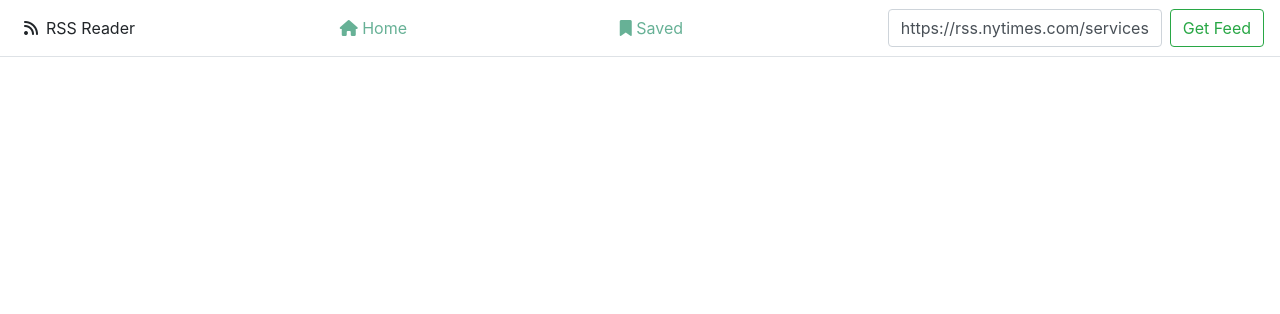
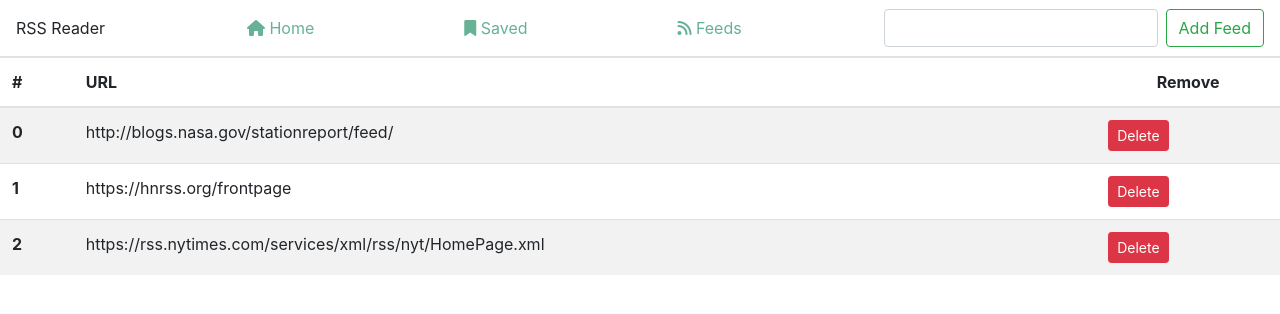
Before and after one commit to guygrigsby/react-rss, a React (Create React App) app: page /feeds in a window 1280 px wide. Shown: the top 314 px of the page. Built offline with nearby package versions, Linux system fonts and the light colour scheme.

Commit message:
added feeds page with add and delete ability. need to aggregate all feeds and persist state.

```diff
--- a/package.json
+++ b/package.json
@@ -13,6 +13,7 @@
     "react-dom": "^16.13.1",
     "react-router-dom": "^5.2.0",
     "react-scripts": "3.4.1",
+    "x-editable": "^1.5.1",
     "xml2js": "^0.4.23"
   },
   "scripts": {
--- a/src/App.js
+++ b/src/App.js
@@ -4,6 +4,7 @@ import { Switch, Route } from 'react-router-dom'
 import Home from './pages/Home.js'
 import Saved from './pages/Saved.js'
 import RSS from './services/rss.js'
+import Feeds from './pages/Feeds.js'
 import './App.scss'
 
 const storageKey = 'reactRssFaves'
@@ -15,7 +16,6 @@ const initialFaveState = () => {
     const m = new Map(
       l.reduce((map, obj) => {
         const doc = RSS.convertXML(obj.item)
-
         const xml = doc.querySelector('item')
         map.set(obj.key, xml)
         return map
@@ -29,9 +29,11 @@ const initialFaveState = () => {
 }
 
 const App = () => {
-  const [feedURL, setFeedURL] = useState(
+  const [feeds, setFeeds] = useState([
+    'http://blogs.nasa.gov/stationreport/feed/',
+    'https://hnrss.org/frontpage',
     'https://rss.nytimes.com/services/xml/rss/nyt/HomePage.xml',
-  )
+  ])
   const [items, setItems] = useState()
   const [faves, setFaves] = useState(initialFaveState())
   const saveFaves = (faves) => {
@@ -66,8 +68,8 @@ const App = () => {
     <div className="App">
       <Navbar
         title="RSS Reader"
-        feedURL={feedURL}
-        setFeedURL={setFeedURL}
+        setFeeds={setFeeds}
+        feeds={feeds}
         menuItems={[
           {
             name: 'Home',
@@ -79,6 +81,11 @@ const App = () => {
             icon: <i className="fas fa-bookmark"></i>,
             link: '/saved',
           },
+          {
+            name: 'Feeds',
+            icon: <i className="fa fa-rss"></i>,
+            link: '/feeds',
+          },
         ]}
       />
       <Switch>
@@ -86,13 +93,16 @@ const App = () => {
           path="/saved"
           render={() => <Saved toggleFave={toggleFave} faves={faves} />}
         />
+        <Route
+          path="/feeds"
+          render={() => <Feeds setFeeds={setFeeds} feeds={feeds} />}
+        />
 
         <Route
           exact
           path="/"
           render={() => (
             <Home
-              feedURL={feedURL}
               setItems={setItems}
               items={items}
               faves={faves}
--- a/src/components/FeedHeader.js
+++ b/src/components/FeedHeader.js
@@ -16,7 +16,9 @@ const FeedHeader = (props) => {
       <div className="m-2 p-2">{togglePaneElement}</div>
       <div className="d-flex flex-column w-100" id={`heading${id}`}>
         <div className="d-flex flex-row">
-          <h5 className="ml-1">{item.querySelector('title').innerHTML}</h5>
+          <h5 className="ml-1">
+            {item.getElementsByTagName('title').item(0).childNodes[0].nodeValue}
+          </h5>
           <span className="ml-auto">
             <Favorite {...props} />
           </span>
--- a/src/components/FeedItemAccordian.js
+++ b/src/components/FeedItemAccordian.js
@@ -23,9 +23,14 @@ const FeedItemAccordian = ({ id, item }) => {
             alt={imgalt}
           />
           <div className="media-body">
-            <p className="mb-1">
-              {item.querySelector('description').innerHTML}
-            </p>
+            <div
+              className="mb-1"
+              dangerouslySetInnerHTML={{
+                __html: item.getElementsByTagName('description').item(0)
+                  .childNodes[0].nodeValue,
+              }}
+            ></div>
+            <p className="mb-1">{}</p>
           </div>
         </div>
       </div>
--- /dev/null
+++ b/src/components/FeedsTable.js
@@ -0,0 +1,46 @@
+import React from 'react'
+import PropTypes from 'prop-types'
+
+const FeedsTable = ({ feeds, handleDelete }) => {
+  return (
+    <table className="table table-striped">
+      <thead>
+        <tr>
+          <th scope="col">#</th>
+          <th scope="col">URL</th>
+          <th scope="col" className="text-center">
+            Remove
+          </th>
+        </tr>
+      </thead>
+      <tbody>
+        {feeds.map((url, idx) => {
+          return (
+            <tr key={idx}>
+              <th scope="row">{idx}</th>
+              <td id={`row-${idx}`} className="pt-3-half">
+                {url}
+              </td>
+              <td>
+                <div className="table-remove">
+                  <button
+                    type="button"
+                    onClick={(e) => handleDelete(idx)}
+                    className="text-center btn btn-danger btn-rounded btn-sm my-0"
+                  >
+                    Delete
+                  </button>
+                </div>
+              </td>
+            </tr>
+          )
+        })}
+      </tbody>
+    </table>
+  )
+}
+FeedsTable.propTypes = {
+  handleDelete: PropTypes.func,
+  feeds: PropTypes.arrayOf(PropTypes.string),
+}
+export default FeedsTable
--- a/src/components/Nav.js
+++ b/src/components/Nav.js
@@ -1,26 +1,29 @@
-import React from 'react';
-import { Link } from 'react-router-dom';
-import PropTypes from 'prop-types';
+import React from 'react'
+import { Link } from 'react-router-dom'
+import PropTypes from 'prop-types'
 
-const Navbar = ({ title, feedURL, setFeedURL, menuItems }) => {
-  const [url, setURL] = React.useState(feedURL);
+const Navbar = ({ title, feeds, setFeeds, menuItems }) => {
+  const [url, setURL] = React.useState('')
 
   const handleChange = (e) => {
-    const url = e.target.value;
-    console.log('update URL', url);
-    setURL(url);
-  };
+    const url = e.target.value
+    console.log('update URL', url)
+    setURL(url)
+  }
 
   const handleSubmit = (e) => {
-    setFeedURL(url);
-    console.log('setting URL', url);
-    e.preventDefault();
-  };
+    e.preventDefault()
+    const copy = [...feeds]
+    copy.push(url)
+    console.log('copy', copy)
+    setFeeds(copy)
+    console.log('setting URL', url)
+  }
+  console.log('feeds in nav', feeds)
 
   return (
     <nav className="navbar nav-tabs">
       <div>
-        <i className="fas fa-rss m-2"></i>
         <span className="navbar-text">{title}</span>
       </div>
       {menuItems.map((item, idx) => (
@@ -32,24 +35,24 @@ const Navbar = ({ title, feedURL, setFeedURL, menuItems }) => {
       <form className="form-inline" onSubmit={handleSubmit}>
         <input
           className="form-control mr-sm-2"
-          type="text"
+          type="url"
           value={url}
           onChange={handleChange}
         />
         <button className="btn btn-outline-success my-2 my-sm-0">
-          Get Feed
+          Add Feed
         </button>
       </form>
     </nav>
-  );
-};
+  )
+}
 
 Navbar.propTypes = {
   title: PropTypes.string,
   menuItems: PropTypes.arrayOf(PropTypes.any),
-  feedURL: PropTypes.string,
-  setFeedURL: PropTypes.func,
+  feeds: PropTypes.arrayOf(PropTypes.string),
+  setFeeds: PropTypes.func,
   submitFeed: PropTypes.func,
-};
+}
 
-export default Navbar;
+export default Navbar
--- /dev/null
+++ b/src/pages/Feeds.js
@@ -0,0 +1,19 @@
+import React from 'react'
+import PropTypes from 'prop-types'
+import FeedsTable from '../components/FeedsTable.js'
+
+const Feeds = ({ feeds, setFeeds }) => {
+  const handleDelete = (idx) => {
+    console.log('idx', idx)
+    const copy = [...feeds]
+    copy.splice(idx, 1)
+    console.log('copy', copy)
+    setFeeds(copy)
+  }
+  return <FeedsTable feeds={feeds} handleDelete={handleDelete} />
+}
+Feeds.propTypes = {
+  feeds: PropTypes.arrayOf(PropTypes.string),
+  setFeeds: PropTypes.func,
+}
+export default Feeds
--- a/src/pages/Home.js
+++ b/src/pages/Home.js
@@ -13,6 +13,7 @@ const Home = (props) => {
         setItems(items)
       } catch (e) {
         try {
+          console.log('trying with cors proxy')
           const items = await rss.fetchCurrent(
             `https://cors-anywhere.herokuapp.com/${feedURL}`,
           )
```
Also changed, not shown: 1 other file (tests, documents, lock files or other folders).
